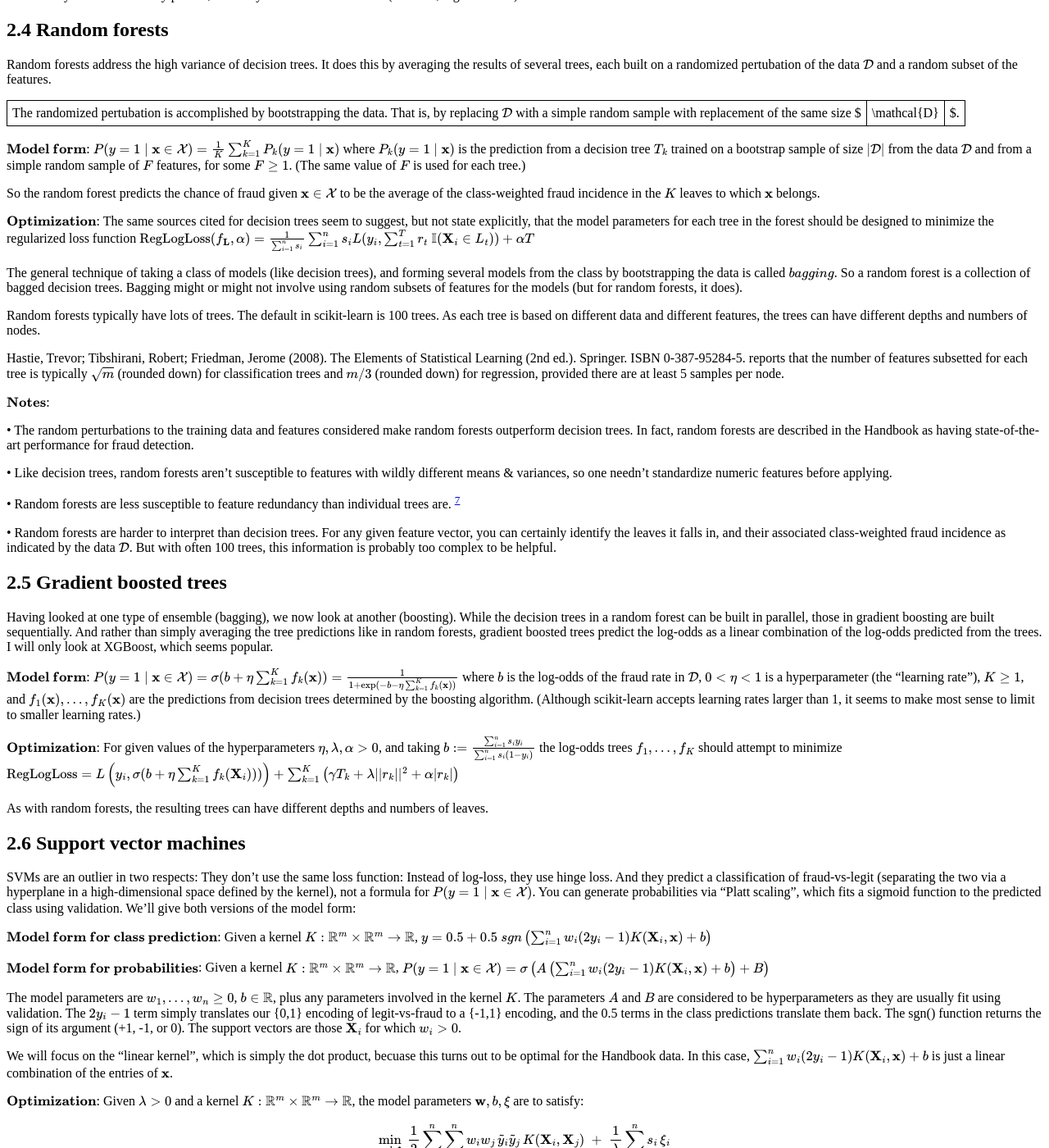
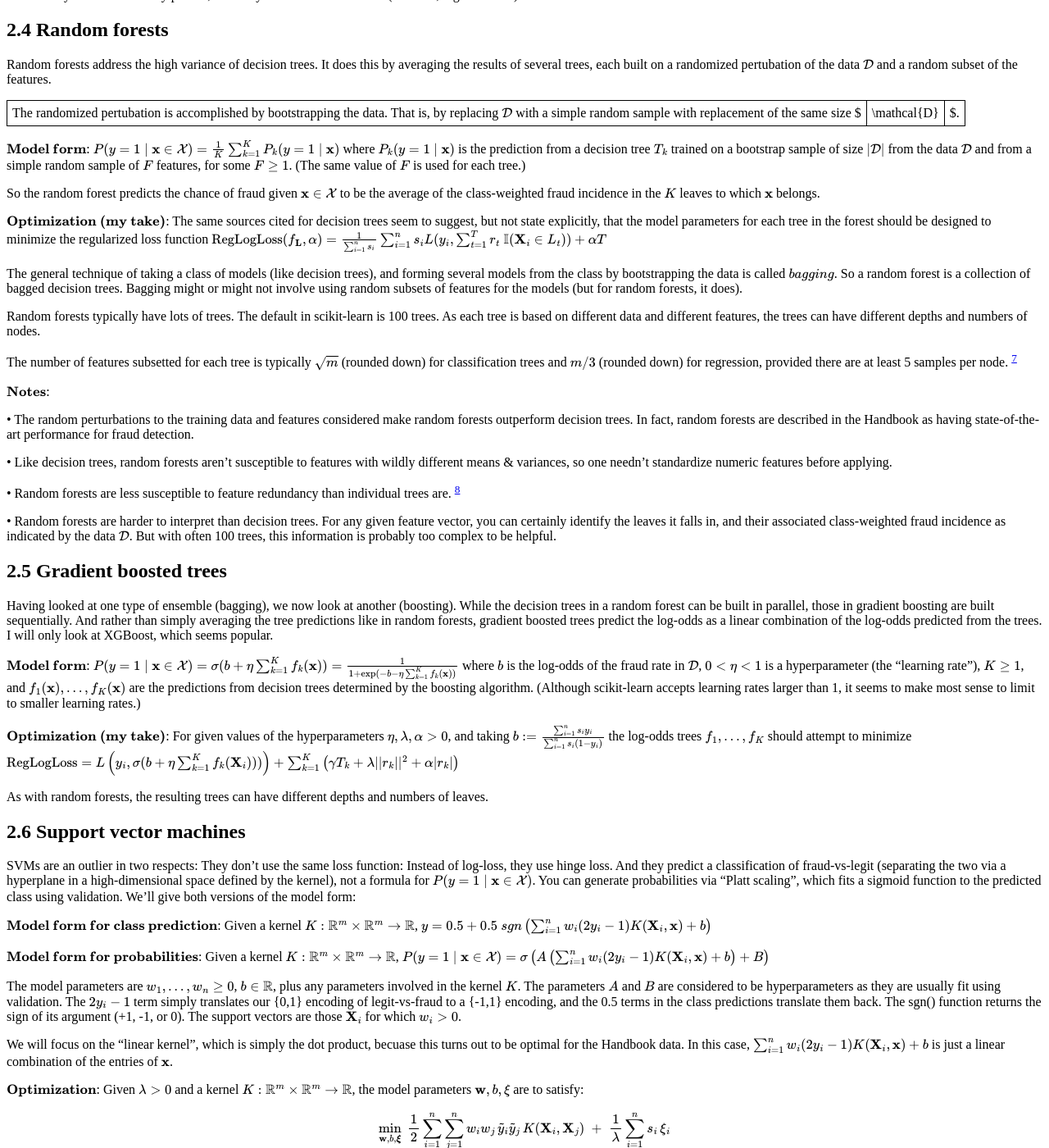
Before and after one commit to dglassbrenner1/my-posts-on-fraud-detection, a Jekyll site: the page built from 2-model-formulas-250814.md, in a window 1280 px wide and 1400 px high, scrolled down 3188 px. Shown: the whole window at 82% size. Built offline with Jekyll 4.4.1, drawn with Linux system fonts in a browser that asks for light colours; some of the changed text lies outside the part shown.

Commit message:
Update 2-model-formulas-250814.md

```diff
--- a/2-model-formulas-250814.md
+++ b/2-model-formulas-250814.md
@@ -196,15 +196,15 @@ $F$ features, for some $F\geq 1$. (The same value of $F$ is used for each tree.)
 So the random forest predicts the chance of fraud given $\mathbf{x}\in\mathcal{X}$ to be the average of the class-weighted fraud incidence in the
 $K$ leaves to which $\mathbf{x}$ belongs.
 
-$\textbf{Optimization}$: The same sources cited for decision trees seem to suggest, but not state explicitly, that the model parameters for each tree in the forest should be designed to minimize the regularized loss function
+$\textbf{Optimization (my take)}$: The same sources cited for decision trees seem to suggest, but not state explicitly, that the model parameters for each tree in the forest should be designed to minimize the regularized loss function
 $$\text{RegLogLoss}(f_{\mathbf{L}}, \mathbf{\alpha}) = \frac{1}{\sum_{i=1}^n s_i} \sum_{i=1}^n s_i L(y_i, \sum_{t=1}^T r_t \ \mathbb{I}(\mathbf{X}_i\in L_t)) + \alpha T$$
 
 The general technique of taking a class of models (like decision trees), and forming several models from the class by bootstrapping the data is called $\textit{bagging}$. So a random forest is a collection of bagged decision trees. Bagging might or might not involve using random subsets of features for the models (but for random forests, it does).
 
 Random forests typically have lots of trees.  The default in scikit-learn is 100 trees.  As each tree is based on different data and different features, the trees can have different depths and numbers of nodes.
 
-Hastie, Trevor; Tibshirani, Robert; Friedman, Jerome (2008). The Elements of Statistical Learning (2nd ed.). Springer. ISBN 0-387-95284-5. reports that the number of features subsetted for each tree is typically $\sqrt{m}$ (rounded down) for classification trees and
-$m/3$ (rounded down) for regression, provided there are at least 5 samples per node.
+The number of features subsetted for each tree is typically $\sqrt{m}$ (rounded down) for classification trees and
+$m/3$ (rounded down) for regression, provided there are at least 5 samples per node. [^8]
 
 $\textbf{Notes}$:
 
@@ -224,7 +224,7 @@ $\textbf{Model form}$:
 $$P(y=1 \mid \mathbf{x}\in\mathcal{X}) = \sigma(b+\eta \sum_{k=1}^K f_k(\mathbf{x})) = \frac{1}{1+ \exp(-b-\eta \sum_{k=1}^K f_k(\mathbf{x}))}$$ where $b$ is the log-odds of the fraud rate in
 $\mathcal{D}$, $0<\eta<1$ is a hyperparameter (the "learning rate"), $K\geq 1$, and $f_1(\mathbf{x}),..., f_K(\mathbf{x})$ are the predictions from decision trees determined by the boosting algorithm.  (Although scikit-learn accepts learning rates larger than 1, it seems to make most sense to limit to smaller learning rates.)
 
-$\textbf{Optimization}$: For given values of the hyperparameters $\eta, \lambda, \alpha>0$, and taking
+$\textbf{Optimization (my take)}$: For given values of the hyperparameters $\eta, \lambda, \alpha>0$, and taking
 $$b:= \frac{\sum_{i=1}^n s_i y_i }{\sum_{i=1}^n s_i(1-y_i)}$$ the log-odds trees $f_1,..., f_K$ should attempt to minimize
 $$\text{RegLogLoss}= L\left(y_i, \sigma(b+\eta \sum_{k=1}^K f_k(\mathbf{X}_i))) \right) + \sum_{k=1}^K \left( \gamma T_k + \lambda ||r_k||^2 + \alpha |r_k| \right)$$
 
@@ -300,9 +300,11 @@ noting that each $P(y=1 \mid \mathbf{X}_i)$ is a function of the the parameters
 
 [^7]: See for instance: GeeksforGeeks. (2025, July 23). Solving the multicollinearity problem with decision tree. GeeksforGeeks. https://www.geeksforgeeks.org/machine-learning/solving-the-multicollinearity-problem-with-decision-tree/
 
-[^8]: Ding, Y., & Huang, S. (2024). A generalized framework with adaptive weighted soft-margin for imbalanced SVM classification. arXiv. https://arxiv.org/abs/2403.08378
+[^8]: Hastie, Trevor; Tibshirani, Robert; Friedman, Jerome (2008). The Elements of Statistical Learning (2nd ed.). Springer. ISBN 0-387-95284-5.
 
-[^9]: Hastie, T., Rosset, S., Tibshirani, R., & Zhu, J. (2004). The entire regularization path for the support vector machine. Journal of Machine Learning Research, 5, 1391–1415. http://www.jmlr.org/papers/volume5/hastie04a/hastie04a.pdf
+[^9]: Ding, Y., & Huang, S. (2024). A generalized framework with adaptive weighted soft-margin for imbalanced SVM classification. arXiv. https://arxiv.org/abs/2403.08378
+
+[^10]: Hastie, T., Rosset, S., Tibshirani, R., & Zhu, J. (2004). The entire regularization path for the support vector machine. Journal of Machine Learning Research, 5, 1391–1415. http://www.jmlr.org/papers/volume5/hastie04a/hastie04a.pdf
 
 
 
```
Also changed, not shown: other parts of 2-model-formulas-250814.md (+1 -1 lines).
